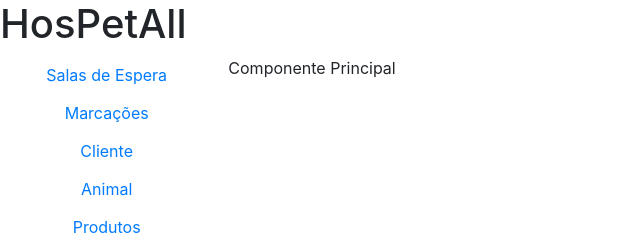
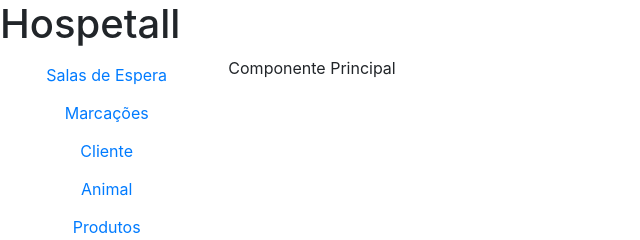
Before and after one commit to A39120/hospetall, a React app: page front_end/index.html in a window 1280 px wide. Shown: the top 240 px of the page, 0-640 px from the left. Built offline with nearby package versions, Linux system fonts and the light colour scheme.

Commit message:
Change letters in title's app

```diff
--- a/front_end/index.html
+++ b/front_end/index.html
@@ -4,7 +4,7 @@
     <title>HosPetAll</title>
   </head>
   <body>
-    <h1>HosPetAll</h1>
+    <h1>Hospetall</h1>
     <div id='root'></div>
     <script src="/bundle.js"></script>
   </body>
```
